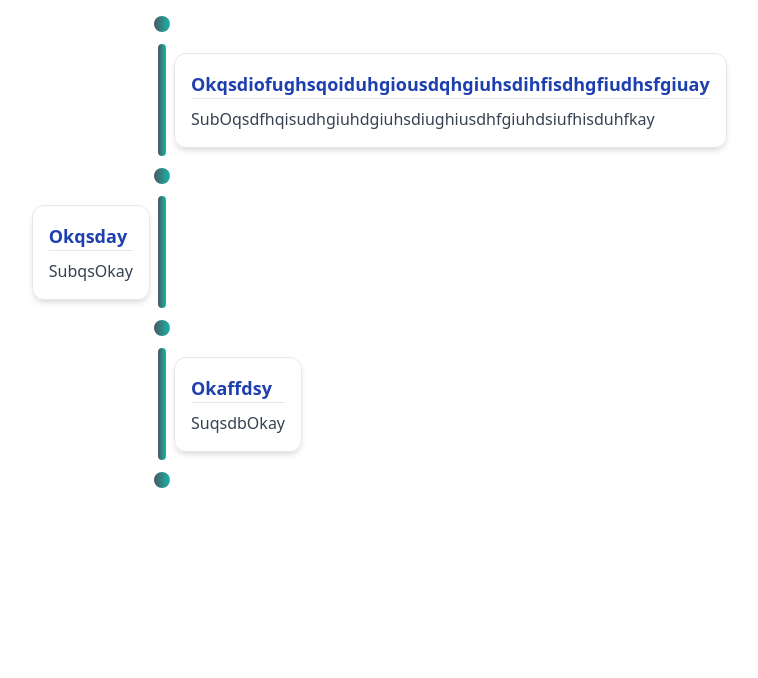
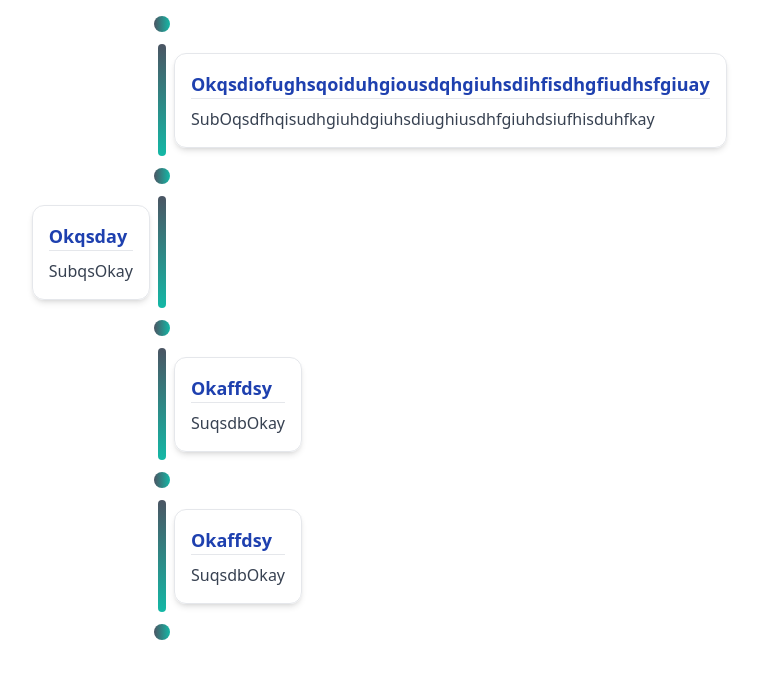
Before and after one commit to WentioxDemoi/CV, a React (Create React App) app: page /Home in a window 1280 px wide. Shown: the top 678 px of the page, without its empty margins (478-1236 px from the left). Built offline with nearby package versions, Linux system fonts and the light colour scheme.

Commit message:
[ADD] Timeline animations

```diff
--- a/src/Pages/Parcours.jsx
+++ b/src/Pages/Parcours.jsx
@@ -15,6 +15,11 @@ import { Fragment } from "react";
             heading: "Okqsday",
             subHeading: "SubqsOkay",
             direction: "left"
+        },
+        {
+            heading: "Okaffdsy",
+            subHeading: "SuqsdbOkay",
+            direction: "right"
         },
         {
             heading: "Okaffdsy",
@@ -56,12 +61,12 @@ import { Fragment } from "react";
   }
   const Pillar = () => {
     return (
-        <div className="bg-gradient-to-r from-gray-600 to-teal-500 rounded-t-full rounded-b-full w-2 h-28 mx-auto"></div>
+        <div className="bg-gradient-to-b from-gray-600 to-teal-500 rounded-t-full rounded-b-full w-2 h-28 mx-auto"></div>
     )
   }
   const EventCard = ({heading, subHeading}) => {
     return (
-        <div className="flex flex-col gap-y-2 border shadow-md rounded-xl p-4">
+        <div className="transition duration-300 ease-in-out transform hover:-translate-y-1 hover:shadow-2xl flex flex-col gap-y-2 border shadow-md rounded-xl p-4">
             <div className="text-blue-800 font-bold text-lg border-b">{heading}</div>
             <div className="test-sm text-gray-700">{subHeading}</div>
         </div>
```
Also changed, not shown: 15 other files (tests, documents, lock files or other folders).
